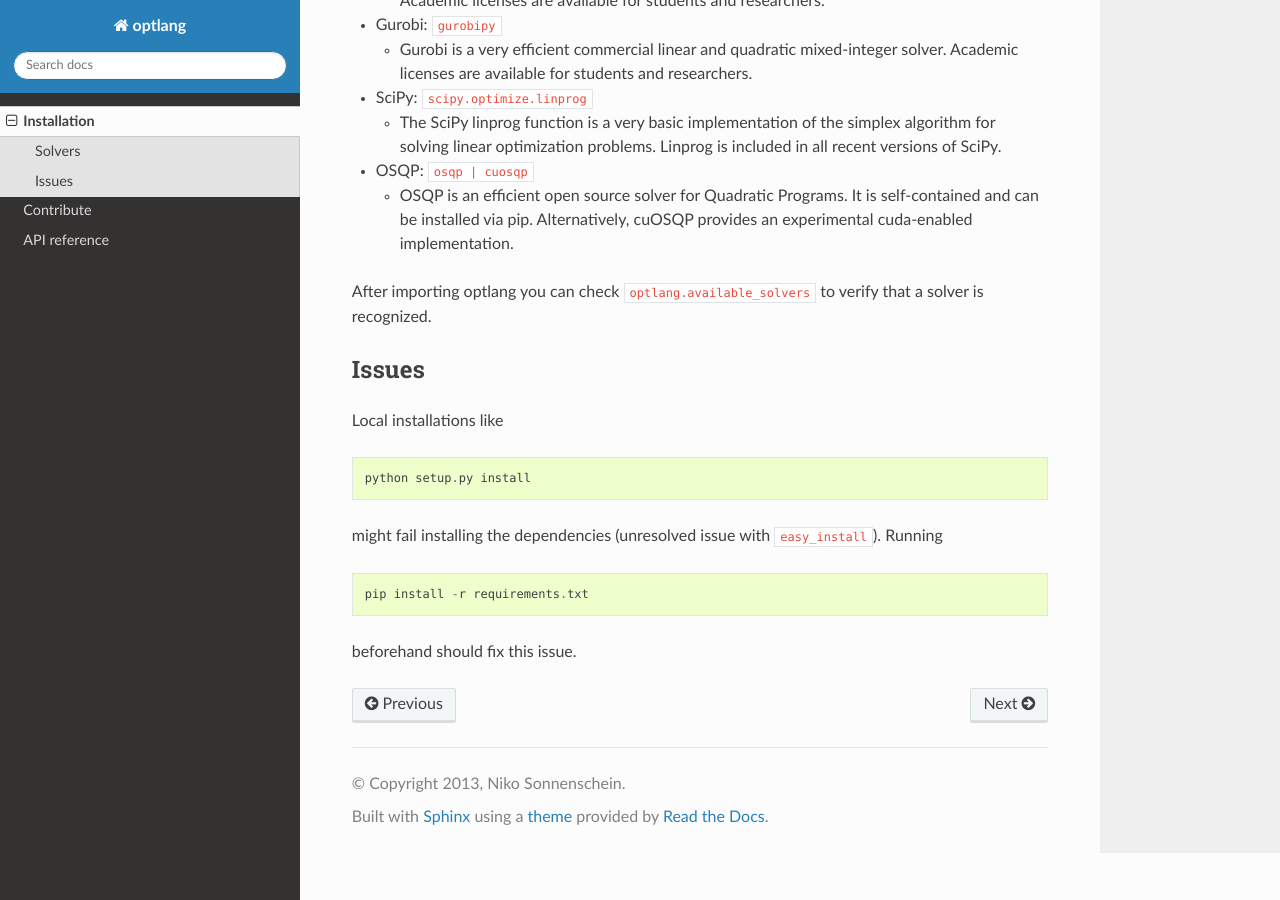
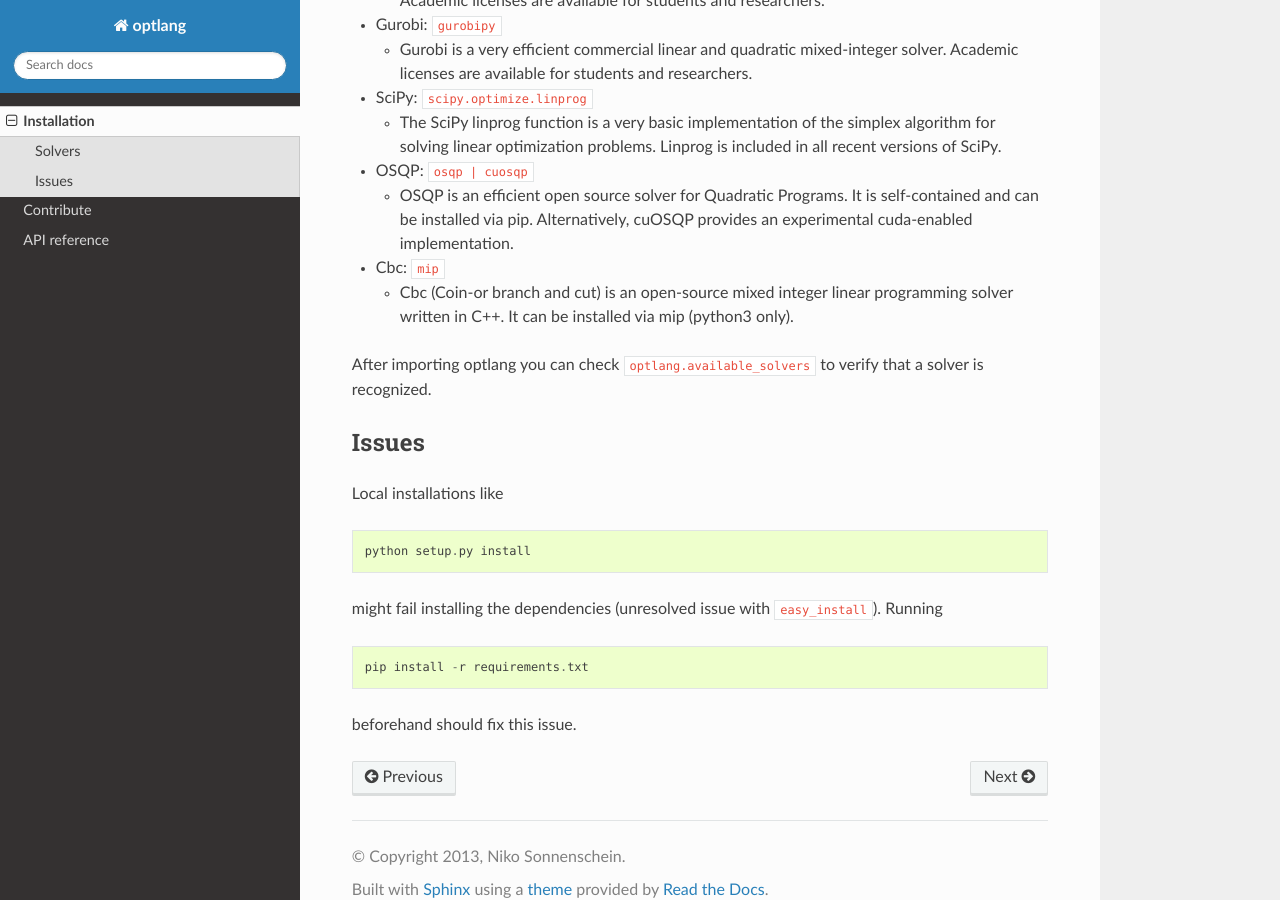
Before and after one commit to opencobra/optlang, a Sphinx documentation site: the page built from docs/source/installation.rst, in a window 1280 px wide and 900 px high, scrolled down 887 px. Built offline with Sphinx 7.4.7 and the Read the Docs theme 2.0.0, drawn with Linux system fonts in a browser that asks for light colours; pages that are not in the unit, such as notebooks, are missing from menus.

Commit message:
docs: document Cbc solver

```diff
--- a/docs/source/index.rst
+++ b/docs/source/index.rst
@@ -16,6 +16,7 @@
 * `Gurobi <http://www.gurobi.com/>`_ (LP/MILP/QP)
 * `inspyred <https://pypi.python.org/pypi/inspyred>`_ (heuristic optimization; experimental)
 * `OSQP <https://osqp.org/>`_ (LP/QP) OSQP is an efficient open source solver for Quadratic Programs. Alternatively, optlang can use cuOSQP which provides an experimental cuda-enabled implementation.
+* `Cbc <https://github.com/coin-or/Cbc>`_ (LP/MILP)
 
 Support for the following solvers is in the works:
 
--- a/docs/source/installation.rst
+++ b/docs/source/installation.rst
@@ -44,6 +44,10 @@
 
   - OSQP is an efficient open source solver for Quadratic Programs. It is self-contained and can be installed via pip. Alternatively, cuOSQP provides an experimental cuda-enabled implementation.
 
+- Cbc: :code:`mip`
+
+  - Cbc (Coin-or branch and cut) is an open-source mixed integer linear programming solver written in C++. It can be installed via mip (python3 only).
+
 
 After importing optlang you can check :code:`optlang.available_solvers` to verify that a solver is recognized.
 
```
